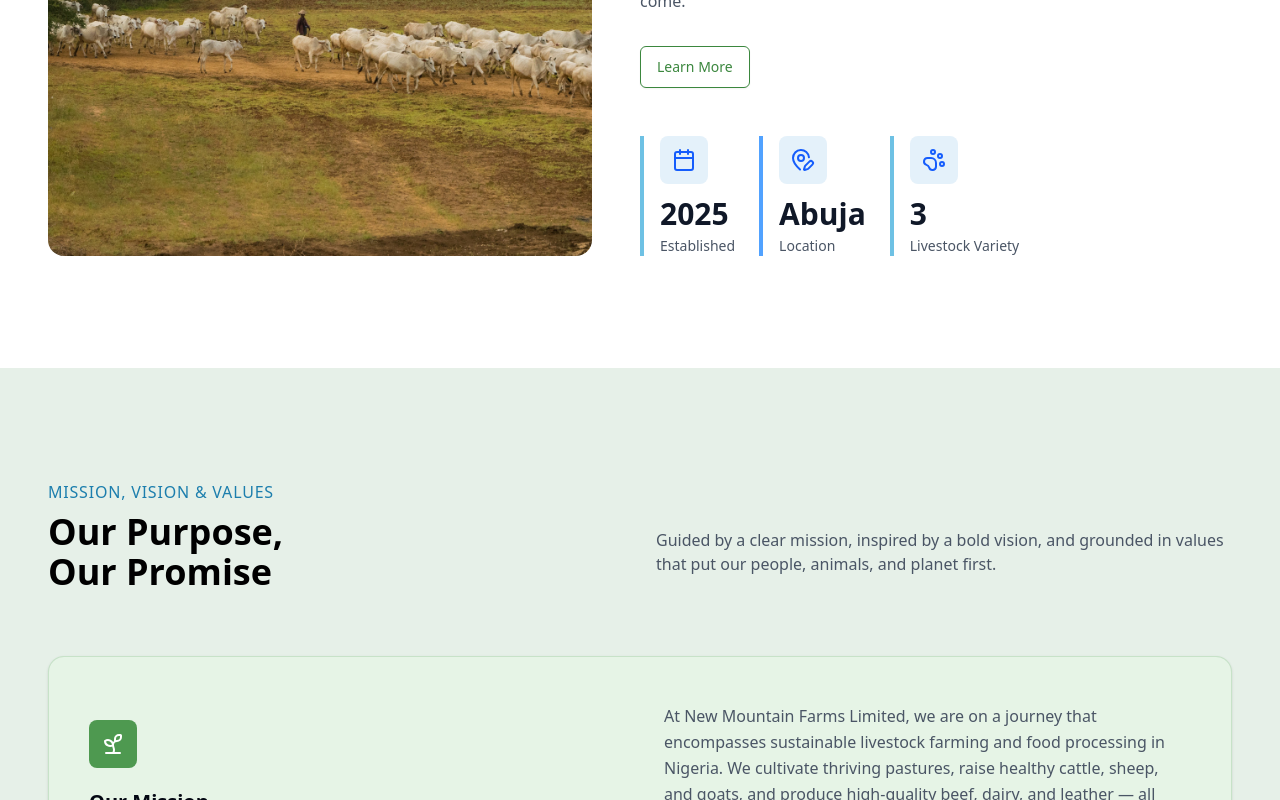
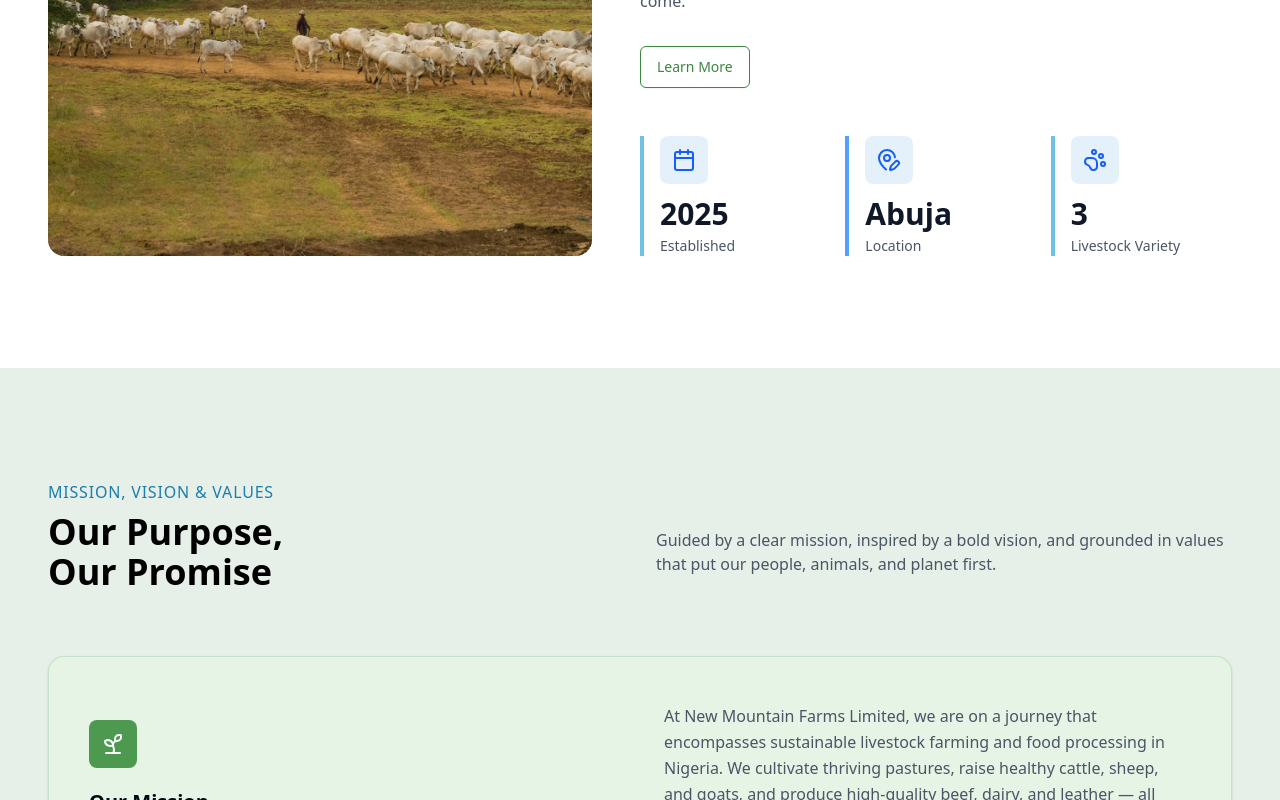
Before and after one commit to T4910/wg-mountain-farm, a Next.js app: page / in a window 1280 px wide. Shown: the part 1120-1920 px from the top of the page. Built offline with nearby package versions, Linux system fonts and the light colour scheme.

Commit message:
📱 feat: adjustment to gallery positioning and consistent styling in other sections

```diff
--- a/src/components/LandingPage/AboutUs.tsx
+++ b/src/components/LandingPage/AboutUs.tsx
@@ -107,9 +107,9 @@ export default function AboutUs() {
 
 const Stats = () => {
   return (
-    <div className="flex flex-wrap gap-y-10 gap-x-2 md:gap-6 mt-12 max-lg:w-fit">
+    <div className="flex flex-wrap gap-y-10 gap-x-2 md:gap-6 mt-12 w-full md:w-3/4 lg:w-auto">
       {/* 2025 - Established */}
-      <div className="flex items-start space-x-4">
+      <div className="flex items-start space-x-4 flex-1">
         <div className="w-1 h-full bg-accent rounded-none"></div>
         <div className="flex-1">
           <div className="size-12 bg-[#E4F1FA] grid place-items-center rounded-md mb-3">
@@ -121,7 +121,7 @@ const Stats = () => {
       </div>
 
       {/* Abuja - Location */}
-      <div className="flex items-start space-x-4">
+      <div className="flex items-start space-x-4 flex-1">
         <div className="w-1 h-full bg-blue-400 rounded-none"></div>
         <div className="flex-1">
           <div className="size-12 bg-[#E4F1FA] grid place-items-center rounded-md mb-3">
@@ -133,7 +133,7 @@ const Stats = () => {
       </div>
 
       {/* 3 - Livestock Variety */}
-      <div className="flex items-start space-x-4">
+      <div className="flex items-start space-x-4 flex-1">
         <div className="w-1 h-full bg-accent rounded-none"></div>
         <div className="flex-1">
           <div className="size-12 bg-[#E4F1FA] grid place-items-center rounded-md mb-3">
--- a/src/components/LandingPage/Footer.tsx
+++ b/src/components/LandingPage/Footer.tsx
@@ -2,7 +2,7 @@ import React from "react";
 
 export default function Footer() {
   return (
-    <footer className="bg-primary text-white py-12 px-12 max-w-8xl mx-auto">
+    <footer className="bg-primary text-white px-4 md:px-12 py-16 md:py-28 max-w-8xl mx-auto">
       <div className="grid grid-cols-1 md:grid-cols-4 gap-8">
         {/* Company Info */}
         <div className="md:col-span-2">
--- a/src/components/LandingPage/Gallery.tsx
+++ b/src/components/LandingPage/Gallery.tsx
@@ -17,8 +17,8 @@ export default function Gallery() {
       </div>
 
       {/* Gallery Grid */}
-      <div className="grid grid-cols-4 grid-rows-9 gap-4">
-        <div className="col-span-2 row-span-5">
+      <div className="grid grid-cols-2 grid-rows-2 md:grid-cols-4 md:grid-rows-9 gap-4">
+        <div className="md:col-span-2 md:row-span-5">
           {" "}
           <div className="relative h-64 md:min-h-96 md:h-full rounded-2xl overflow-hidden">
             <Image
@@ -29,7 +29,7 @@ export default function Gallery() {
             />
           </div>
         </div>
-        <div className="row-span-4 col-start-3 max-lg:col-span-2">
+        <div className="md:row-span-4 md:col-start-3 max-sm:col-span-1 max-lg:col-span-2">
           {" "}
           <div className="relative h-64 md:h-full rounded-2xl overflow-hidden">
             <Image
@@ -40,7 +40,7 @@ export default function Gallery() {
             />
           </div>
         </div>
-        <div className="row-span-4 col-start-4 max-lg:hidden">
+        <div className="md:row-span-4 md:col-start-4 max-lg:hidden">
           {" "}
           <div className="relative h-64 md:h-full rounded-2xl overflow-hidden">
             <Image
@@ -51,7 +51,7 @@ export default function Gallery() {
             />
           </div>
         </div>
-        <div className="col-span-2 row-span-5 col-start-3 row-start-5">
+        <div className="md:col-span-2 md:row-span-5 md:col-start-3 md:row-start-5">
           {" "}
           <div className="relative h-64 md:h-full rounded-2xl overflow-hidden">
             <Image
@@ -62,7 +62,7 @@ export default function Gallery() {
             />
           </div>
         </div>
-        <div className="row-span-4 row-start-6 max-lg:col-span-2">
+        <div className="md:row-span-4 md:row-start-6 max-sm:col-span-1 max-lg:col-span-2">
           {" "}
           <div className="relative h-64 md:h-full rounded-2xl overflow-hidden">
             <Image
@@ -73,7 +73,7 @@ export default function Gallery() {
             />
           </div>
         </div>
-        <div className="row-span-4 row-start-6 max-lg:hidden">
+        <div className="md:row-span-4 md:row-start-6 max-lg:hidden">
           {" "}
           <div className="relative h-64 md:h-full rounded-2xl overflow-hidden">
             <Image
```
